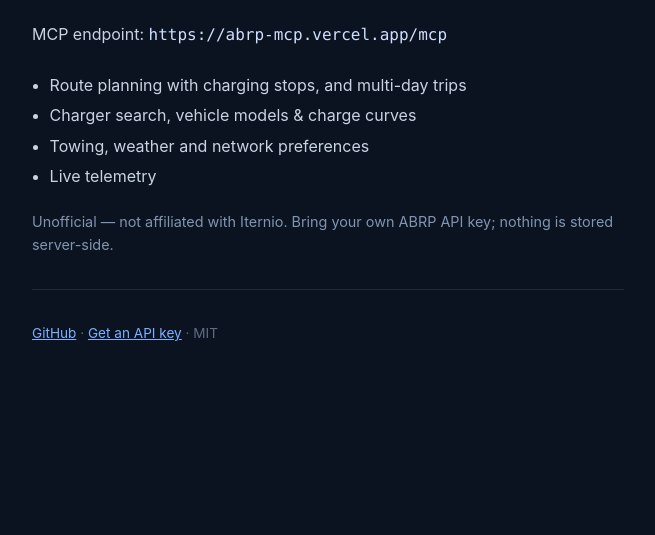
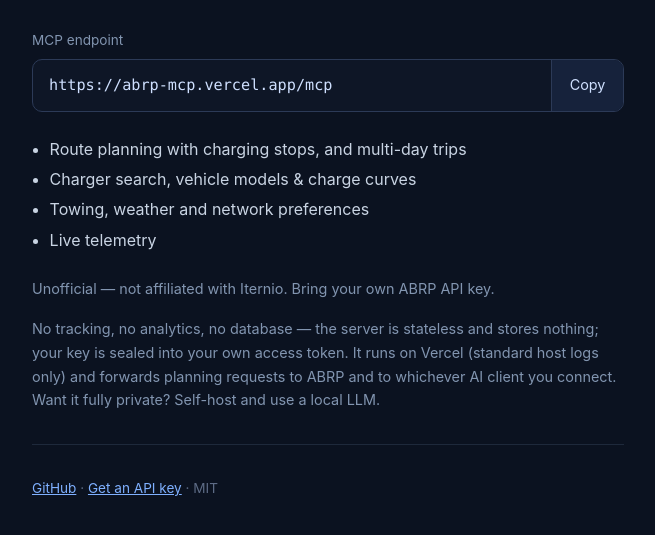
Before and after one commit to Casperjuel/abrp-mcp, a website: page public/index.html in a window 1280 px wide. Shown: the part 237-772 px from the top of the page, without its empty margins (312-967 px from the left). Drawn offline with Linux system fonts and the light colour scheme.

Commit message:
Landing: copyable endpoint box + accurate privacy note
Add a click-to-copy MCP endpoint box. Add an honest transparency note: no
tracking/analytics/database (stateless), but standard Vercel host logs and
requests forwarded to ABRP and the connected AI client; self-host for full privacy.

```diff
--- a/public/index.html
+++ b/public/index.html
@@ -16,9 +16,19 @@
     h1 { margin: 0; font-size: 1.9rem; color: #fff; letter-spacing: -.02em; }
     p { margin: 1rem 0; }
     .lede { color: #e7ecf3; font-size: 1.05rem; }
-    code { font-family: ui-monospace, SFMono-Regular, Menlo, monospace; color: #cfe0ff; }
-    .endpoint { margin: 1.5rem 0; }
-    ul { padding-left: 1.1rem; margin: 1.25rem 0; }
+    code { font-family: ui-monospace, SFMono-Regular, Menlo, monospace; }
+    .label { color: #8295b0; font-size: .85rem; margin: 2rem 0 .5rem; }
+    .copy {
+      display: flex; align-items: stretch; border: 1px solid #2c3a57; border-radius: 10px;
+      overflow: hidden; background: #0e1626;
+    }
+    .copy code { flex: 1; padding: .8rem 1rem; color: #cfe0ff; font-size: .95rem; overflow-x: auto; white-space: nowrap; }
+    .copy button {
+      border: 0; border-left: 1px solid #2c3a57; background: #16223b; color: #cfe0ff;
+      padding: 0 1.1rem; font: inherit; font-size: .9rem; cursor: pointer;
+    }
+    .copy button:hover { background: #1d2c4a; }
+    ul { padding-left: 1.1rem; margin: 1.5rem 0; }
     li { margin: .25rem 0; }
     a { color: #7fb0ff; }
     .note { color: #8295b0; font-size: .9rem; }
@@ -30,7 +40,11 @@
   <h1>abrp-mcp</h1>
   <p class="lede">Plan EV road trips by talking to an AI assistant — charging stops, state of charge and timings, powered by A Better Route Planner.</p>
 
-  <p class="endpoint">MCP endpoint: <code>https://abrp-mcp.vercel.app/mcp</code></p>
+  <div class="label">MCP endpoint</div>
+  <div class="copy">
+    <code id="url">https://abrp-mcp.vercel.app/mcp</code>
+    <button id="copy" type="button">Copy</button>
+  </div>
 
   <ul>
     <li>Route planning with charging stops, and multi-day trips</li>
@@ -39,7 +53,8 @@
     <li>Live telemetry</li>
   </ul>
 
-  <p class="note">Unofficial — not affiliated with Iternio. Bring your own ABRP API key; nothing is stored server-side.</p>
+  <p class="note">Unofficial — not affiliated with Iternio. Bring your own ABRP API key.</p>
+  <p class="note">No tracking, no analytics, no database — the server is stateless and stores nothing; your key is sealed into your own access token. It runs on Vercel (standard host logs only) and forwards planning requests to ABRP and to whichever AI client you connect. Want it fully private? Self-host and use a local LLM.</p>
 
   <hr />
   <footer>
@@ -47,5 +62,19 @@
     <a href="https://github.com/Casperjuel/abrp-mcp#getting-an-api-key">Get an API key</a> ·
     MIT
   </footer>
+
+  <script>
+    const btn = document.getElementById("copy");
+    btn.addEventListener("click", async () => {
+      try {
+        await navigator.clipboard.writeText(document.getElementById("url").textContent.trim());
+        btn.textContent = "Copied";
+        setTimeout(() => (btn.textContent = "Copy"), 1500);
+      } catch {
+        btn.textContent = "Copy failed";
+        setTimeout(() => (btn.textContent = "Copy"), 1500);
+      }
+    });
+  </script>
 </body>
 </html>
```
